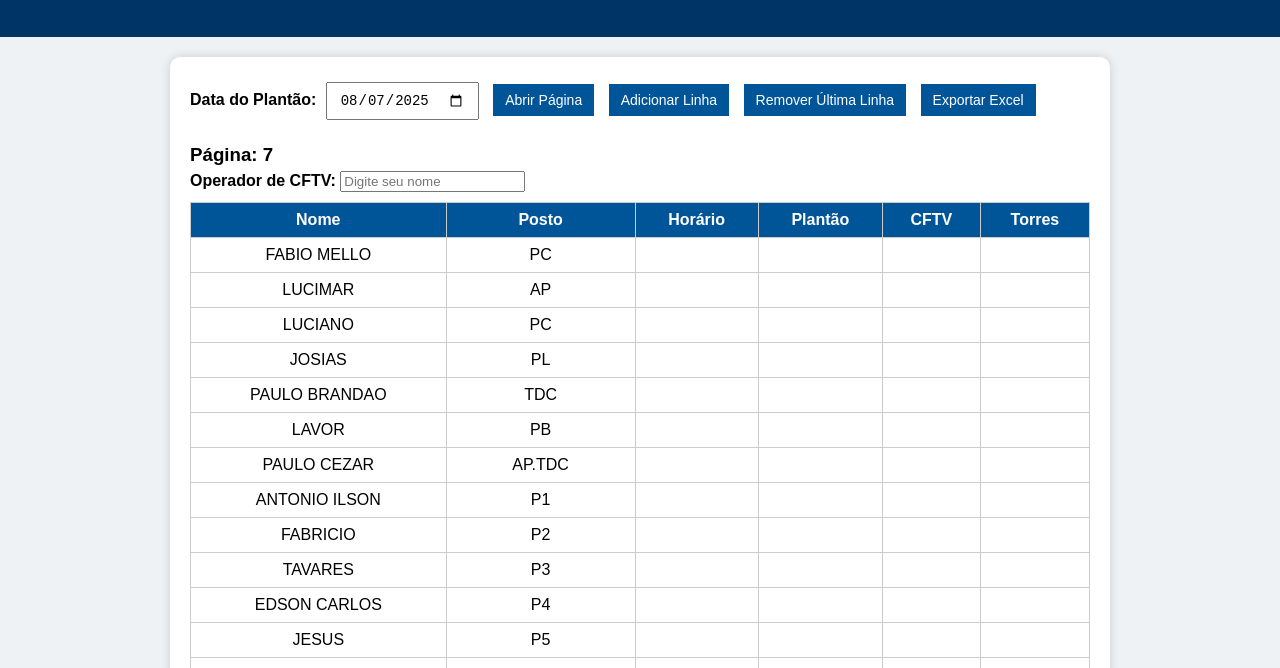
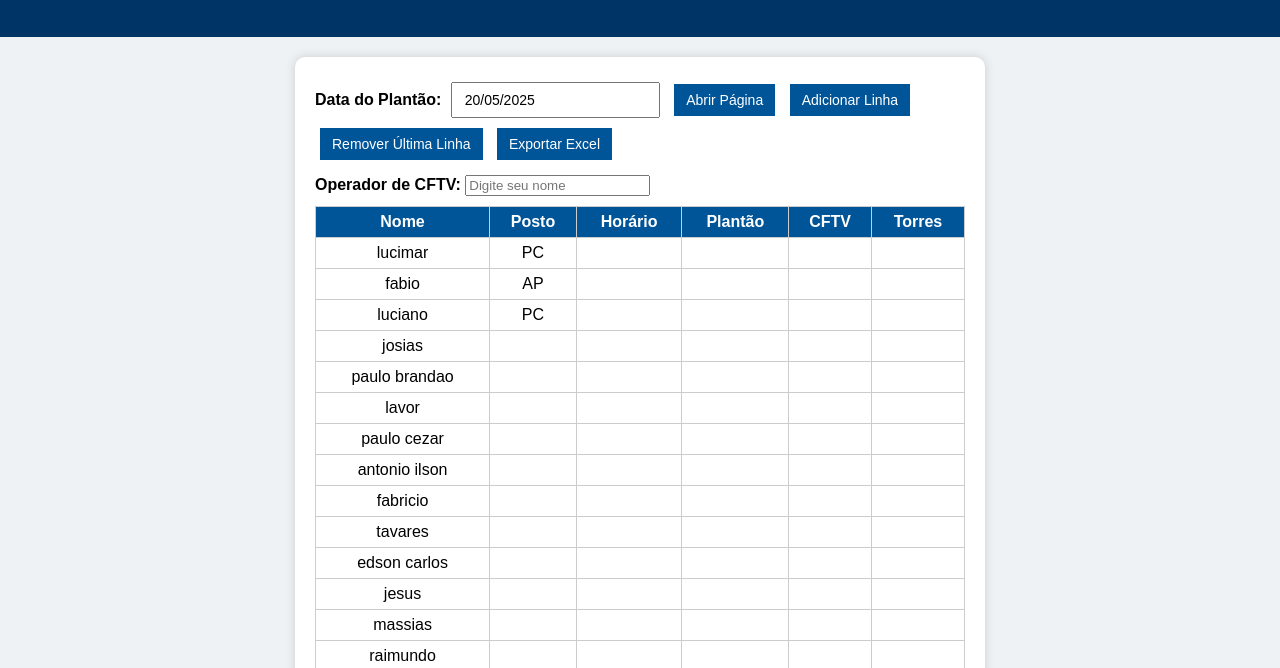
Before and after one commit to Manuel5256/CentraldeOpera-esClaudinoLivrodePlant-es.com.br, a plain HTML site: page index.html in a window 1280 px wide. Shown: the part 131-799 px from the top of the page. Drawn offline with nearby package versions, Linux system fonts and the light colour scheme.

Commit message:
Update index.html

```diff
--- a/index.html
+++ b/index.html
@@ -3,6 +3,7 @@
 <head>
   <meta charset="UTF-8" />
   <title>Livro de Plantões - Grupo Claudino</title>
+  <link rel="stylesheet" href="https://cdn.jsdelivr.net/npm/flatpickr/dist/flatpickr.min.css">
   <style>
     body {
       font-family: Arial, sans-serif;
@@ -19,7 +20,7 @@
     }
 
     main {
-      max-width: 900px;
+      max-width: 650px; /* Reduzido de 900px */
       margin: 20px auto;
       padding: 20px;
       background-color: white;
@@ -50,7 +51,7 @@
 
     th, td {
       border: 1px solid #ccc;
-      padding: 8px;
+      padding: 6px; /* Reduzido de 8px */
       text-align: center;
     }
 
@@ -69,6 +70,12 @@
     button:hover {
       background-color: #003f77;
     }
+
+    .preenchido-dia {
+      background: #b6f5b6 !important;
+      color: #006400 !important;
+      border-radius: 50% !important;
+    }
   </style>
 </head>
 <body>
@@ -80,14 +87,12 @@
   <main>
     <div class="controls">
       <label><strong>Data do Plantão:</strong></label>
-      <input type="date" id="dataInput" />
+      <input type="text" id="dataInput" />
       <button onclick="abrirPagina()">Abrir Página</button>
       <button onclick="addRow()">Adicionar Linha</button>
       <button onclick="removeRow()">Remover Última Linha</button>
       <button onclick="exportToExcel()">Exportar Excel</button>
     </div>
-
-    <h3>Página: <span id="paginaData"></span></h3>
 
     <div style="margin-bottom: 10px;">
       <label><strong>Operador de CFTV:</strong></label>
@@ -108,16 +113,14 @@
       <tbody></tbody>
     </table>
   </main>
-
+  <script src="https://cdn.jsdelivr.net/npm/flatpickr"></script>
+  <script src="https://cdn.jsdelivr.net/npm/flatpickr/dist/l10n/pt.js"></script>
   <script src="https://cdnjs.cloudflare.com/ajax/libs/xlsx/0.18.5/xlsx.full.min.js"></script>
   <script>
     let tabela = document.querySelector("#planilha tbody");
     let dataAtual = new Date();
     let dataFormatada = formatarData(dataAtual);
     let chaveStorage = "plantao_" + dataFormatada;
-
-    document.getElementById("dataInput").value = dataFormatada;
-    document.getElementById("paginaData").innerText = dataAtual.getDate();
 
     function formatarData(data) {
       const d = new Date(data);
@@ -132,11 +135,59 @@
       return `${String(d.getDate()).padStart(2, '0')}/${String(d.getMonth() + 1).padStart(2, '0')}/${d.getFullYear()}`;
     }
 
+    // Função para buscar datas preenchidas no mês atual
+    function getDatasPreenchidas(mes, ano) {
+      const datas = [];
+      const diasNoMes = new Date(ano, mes, 0).getDate();
+      for (let i = 1; i <= diasNoMes; i++) {
+        const dia = String(i).padStart(2, '0');
+        const mesStr = String(mes).padStart(2, '0');
+        const dataStr = `${ano}-${mesStr}-${dia}`;
+        const dados = localStorage.getItem("plantao_" + dataStr);
+        if (dados && JSON.parse(dados).length > 0) {
+          datas.push(dataStr);
+        }
+      }
+      return datas;
+    }
+
+    // Inicializa o flatpickr
+    flatpickr("#dataInput", {
+      locale: "pt", // <-- Adicionado para português
+      dateFormat: "d/m/Y", // <-- Formato brasileiro visual no input
+      defaultDate: dataFormatada,
+      onChange: function(selectedDates, dateStr, instance) {
+        // Converta para o formato ISO para salvar e manipular internamente
+        const dataISO = selectedDates[0]
+          ? selectedDates[0].toISOString().slice(0, 10)
+          : "";
+        dataFormatada = dataISO;
+        chaveStorage = "plantao_" + dataFormatada;
+        limparTabela();
+        carregarDados();
+        carregarOperador();
+        instance.redraw();
+      },
+      onMonthChange: function(selectedDates, dateStr, instance) {
+        instance.redraw();
+      },
+      onYearChange: function(selectedDates, dateStr, instance) {
+        instance.redraw();
+      },
+      onDayCreate: function(dObj, dStr, fp, dayElem) {
+        const dia = dayElem.dateObj;
+        const dataFormatadaDia = `${dia.getFullYear()}-${String(dia.getMonth()+1).padStart(2,'0')}-${String(dia.getDate()).padStart(2,'0')}`;
+        const datasPreenchidas = getDatasPreenchidas(dia.getMonth()+1, dia.getFullYear());
+        if (datasPreenchidas.includes(dataFormatadaDia)) {
+          dayElem.classList.add("preenchido-dia");
+        }
+      }
+    });
+
     function abrirPagina() {
       const novaData = document.getElementById("dataInput").value;
       dataFormatada = novaData;
       chaveStorage = "plantao_" + dataFormatada;
-      document.getElementById("paginaData").innerText = new Date(novaData).getDate();
       limparTabela();
       carregarDados();
       carregarOperador();
@@ -157,14 +208,13 @@
         });
       } else {
         const nomes = [
-          "FABIO MELLO","LUCIMAR","LUCIANO","JOSIAS","PAULO BRANDAO","LAVOR","PAULO CEZAR","ANTONIO ILSON",
-          "FABRICIO","TAVARES","EDSON CARLOS","JESUS","MESSIAS","RAIMUNDO","CLEISAN","MICLESSIO",
-          "ERLANI","JOAO DE DEUS","JUSCIEL","EDENILSON","FILHO","ROMARIO","PADUA","CARVALHO",
-          "ANTONIO","ADRIANO","ASSIS","ROCKLLAYNE","ALEXANDRE","LIMA"
+          "lucimar","fabio","luciano","josias","paulo brandao","lavor","paulo cezar","antonio ilson",
+          "fabricio","tavares","edson carlos","jesus","massias","raimundo","celisan","miclesso",
+          "erlani","joao de deus","jusciel","edenilson","filho","romario","padua","carvalho",
+          "antonio","adriano","assis","rockllayne","alexandre","lima"
         ];
         const postos = [
-          "PC","AP","PC","PL","TDC","PB","AP.TDC","P1","P2","P3","P4","P5","P6","P7","P8",
-          "P9","P10","P11","P13","P13","P13","P14","P15","P16","P18","P20","CAMP.BK","BIKE NORTE","BIKE NORTE","PIRIPIRI-MA"
+          "PC", "AP", "PC"
         ];
         nomes.forEach((nome, idx) => {
           const row = tabela.insertRow();
@@ -172,7 +222,7 @@
             const cell = row.insertCell();
             cell.contentEditable = true;
             if (i === 0) cell.innerText = nome;
-            if (i === 1) cell.innerText = postos[idx] || "";
+            if (i === 1 && idx < postos.length) cell.innerText = postos[idx];
             cell.addEventListener("input", salvarDados);
           }
         });
@@ -227,7 +277,7 @@
 
     function exportToExcel() {
       const operador = document.getElementById("operadorInput").value || "Não informado";
-      const dataExibida = document.getElementById("paginaData").innerText;
+      const dataExibida = document.getElementById("dataInput").value;
 
       const tabelaOriginal = document.getElementById("planilha");
       const tabelaClone = tabelaOriginal.cloneNode(true);
@@ -248,7 +298,6 @@
       XLSX.writeFile(wb, `plantao_${dataFormatada}.xlsx`);
     }
 
-    // ATALHO F2: INSERE HORÁRIO ATUAL NA COLUNA "HORÁRIO"
     document.addEventListener("keydown", function (e) {
       if (e.key === "F2") {
         e.preventDefault();
```
